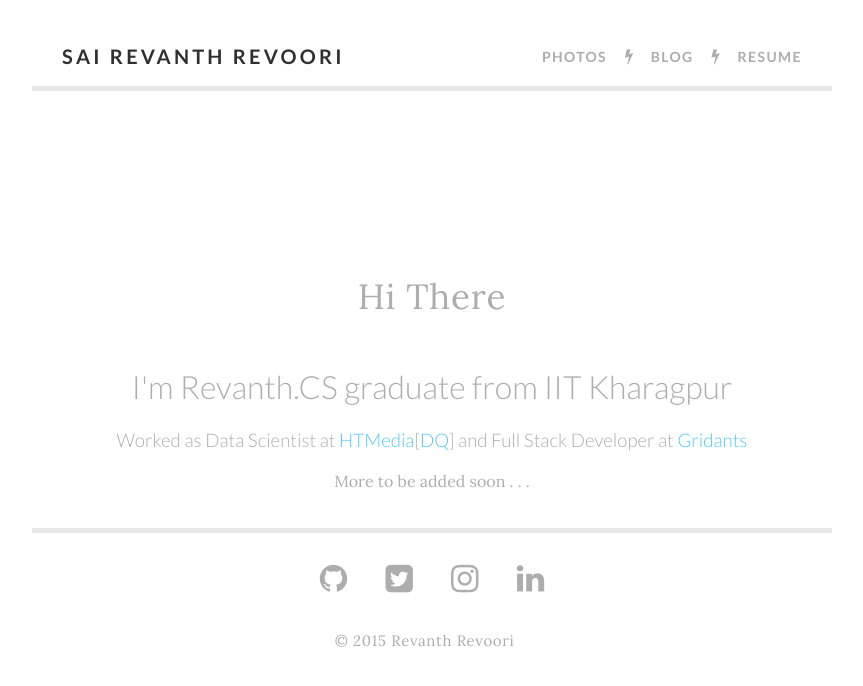
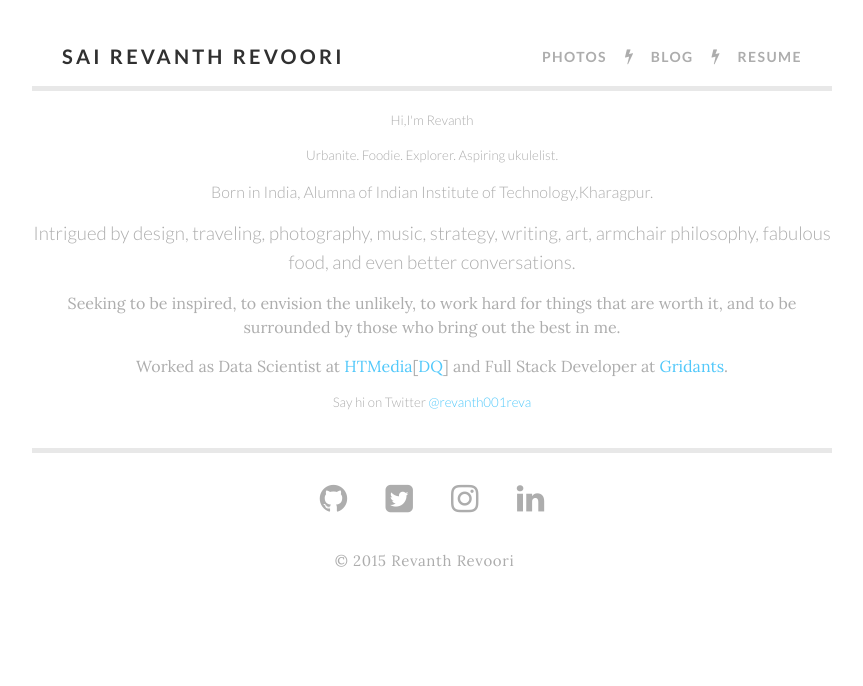
Before and after one commit to rrevanth/rrevanth.github.io, a Jekyll site: the page built from index.html, in a window 1280 px wide. Shown: the top 686 px of the page, without its empty margins (208-1071 px from the left). Built offline with Jekyll 4.4.1, drawn with Linux system fonts in a browser that asks for light colours; nearby versions of some CDN libraries.

Commit message:
Content Edited on Main Page

```diff
--- a/index.html
+++ b/index.html
@@ -4,11 +4,12 @@ layout: home
 
 <div class="home">
 
-  <!-- <h2>I build things for the web at <a href="http://www.attn.com" target="_blank">ATTN:</a></h2> -->
-
-  <h2>Hi There</h2>
-  <h1>I'm Revanth.CS graduate from IIT Kharagpur</h1>
-  <h3>Worked as Data Scientist at <a href="http://www.htmedia.in/" target="_blank">HTMedia</a>[<a href="http://www.digitalquotient.com/" target="_blank">DQ</a>] and Full Stack Developer at <a href="http://www.gridants.com" target="_blank">Gridants</a> </h3>
-  <p>More to be added soon . . .</p>
+  <h5>Hi,I'm Revanth</h5>
+  <h5>Urbanite. Foodie. Explorer. Aspiring ukulelist.</h5>
+  <h4>Born in India, Alumna of Indian Institute of Technology,Kharagpur.</h4>
+  <h3>Intrigued by design, traveling, photography, music, strategy, writing, art, armchair philosophy, fabulous food, and even better conversations.</h3>
+  <p>Seeking to be inspired, to envision the unlikely, to work hard for things that are worth it, and to be surrounded by those who bring out the best in me. </p>
+  <p>Worked as Data Scientist at <a href="http://www.htmedia.in/" target="_blank">HTMedia</a>[<a href="http://www.digitalquotient.com/" target="_blank">DQ</a>] and Full Stack Developer at <a href="http://www.gridants.com" target="_blank">Gridants</a>.</p>
+  <h5>Say hi on Twitter <a href="https://twitter.com/revanth001reva">@revanth001reva</a></h5>
 
 </div>
```
